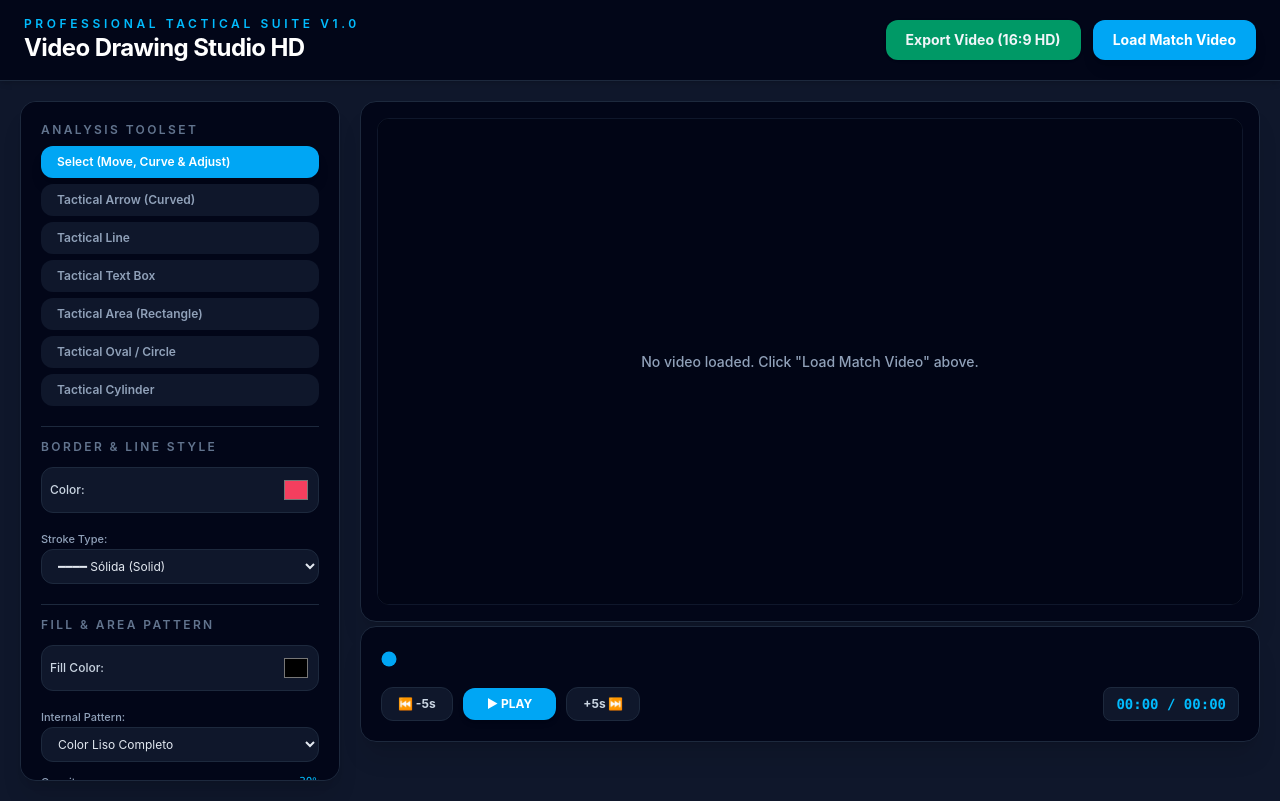
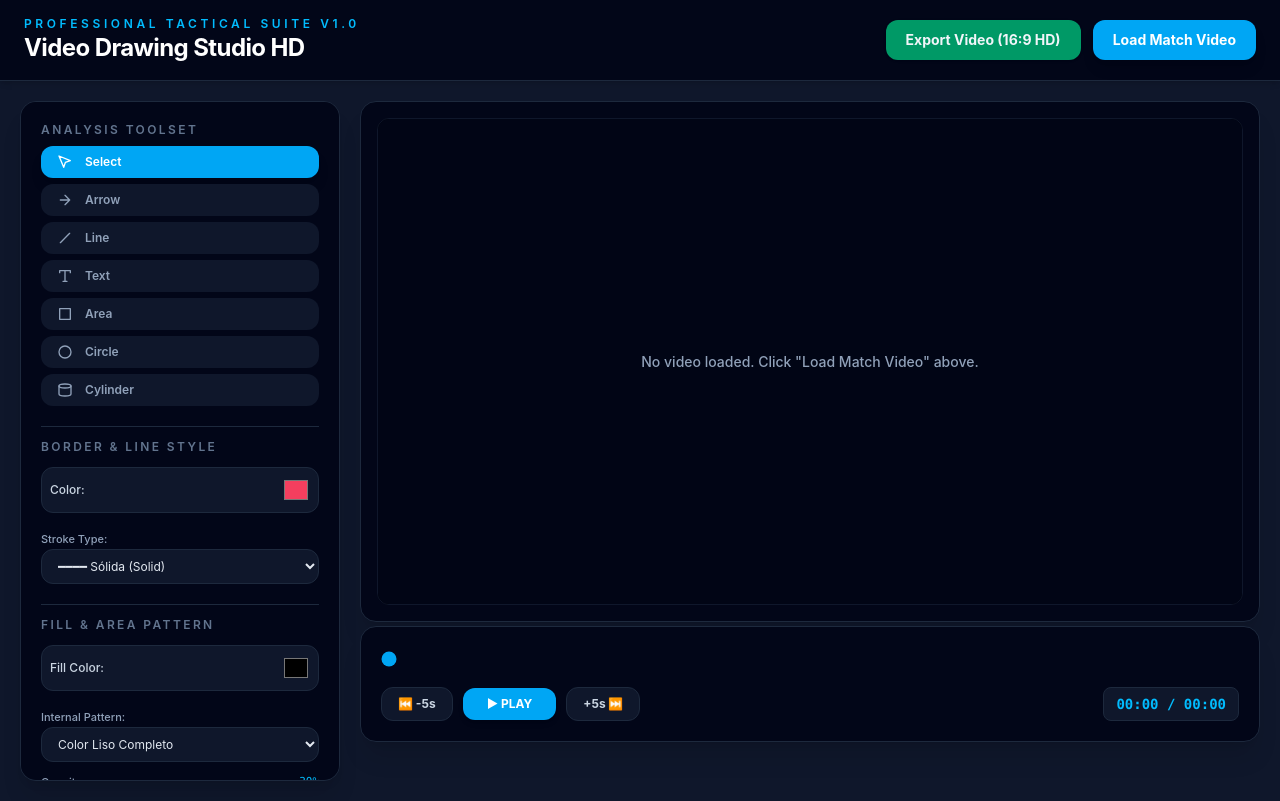
Before and after one commit to alvarofetero/ProfessionalTacticalSuite, a React (Vite) app: page / in a window 1280 px wide. Built offline with nearby package versions, Linux system fonts and the light colour scheme; the HTML template or start-up script is replaced by a standard one.

Commit message:
add icons to the toolbar

```diff
--- a/src/App.jsx
+++ b/src/App.jsx
@@ -1,16 +1,33 @@
 import { useRef, useState } from 'react'
 import VideoPlayer from './components/VideoPlayer'
 import CanvasOverlay from './components/CanvasOverlay'
+import features from './config/features.json'
+
+const ICONS = {
+  select: <path d="M3 3l7.07 16.97 2.51-7.39 7.39-2.51L3 3z" />,
+  arrow: <path d="M5 12h14M12 5l7 7-7 7" />,
+  line: <path d="M5 19L19 5" />,
+  text: <path d="M4 7V4h16v3M9 20h6M12 4v16" />,
+  rectangle: <path d="M4 4h16v16H4z" />,
+  circle: <circle cx="12" cy="12" r="9" />,
+ cylinder: (
+  <g>
+    <ellipse cx="12" cy="6" rx="9" ry="3" />
+    <path d="M3 6v12c0 1.66 4 3 9 3s9-1.34 9-3V6" />
+  </g>
+)
+};
+
 
 const tools = [
-  { id: 'select', label: 'Select (Move, Curve & Adjust)' },
-  { id: 'arrow', label: 'Tactical Arrow (Curved)' },
-  { id: 'line', label: 'Tactical Line' },
-  { id: 'text', label: 'Tactical Text Box' },
-  { id: 'rectangle', label: 'Tactical Area (Rectangle)' },
-  { id: 'circle', label: 'Tactical Oval / Circle' },
-  { id: 'cylinder', label: 'Tactical Cylinder' }
-]
+  { id: 'select', label: 'Select', iconKey: 'select' },
+  { id: 'arrow', label: 'Arrow', iconKey: 'arrow' },
+  { id: 'line', label: 'Line', iconKey: 'line' },
+  { id: 'text', label: 'Text', iconKey: 'text' },
+  { id: 'rectangle', label: 'Area', iconKey: 'rectangle' },
+  { id: 'circle', label: 'Circle', iconKey: 'circle' },
+  { id: 'cylinder', label: 'Cylinder', iconKey: 'cylinder' }
+];
 
 const milliseconds_to_wait = 8000
 
@@ -170,10 +187,14 @@ export default function App() {
                   key={tool.id}
                   type="button"
                   onClick={() => setActiveTool(tool.id)}
-                  className={`rounded-xl px-4 py-2 text-left text-xs font-semibold transition-all duration-150 ${
+                  // className={`rounded-xl px-4 py-2 text-left text-xs font-semibold transition-all duration-150 ${
+                     className={`flex items-center gap-3 w-full px-4 py-2 text-xs font-semibold rounded-xl transition-all ${
                     activeTool === tool.id ? 'bg-sky-500 text-white shadow-lg' : 'bg-slate-900 text-slate-400 hover:bg-slate-800'
                   }`}
                 >
+                  <svg width="16" height="16" viewBox="0 0 24 24" fill="none" stroke="currentColor" strokeWidth="2" strokeLinecap="round" strokeLinejoin="round">
+                    {ICONS[tool.iconKey]}
+                  </svg>
                   {tool.label}
                 </button>
               ))}
```
